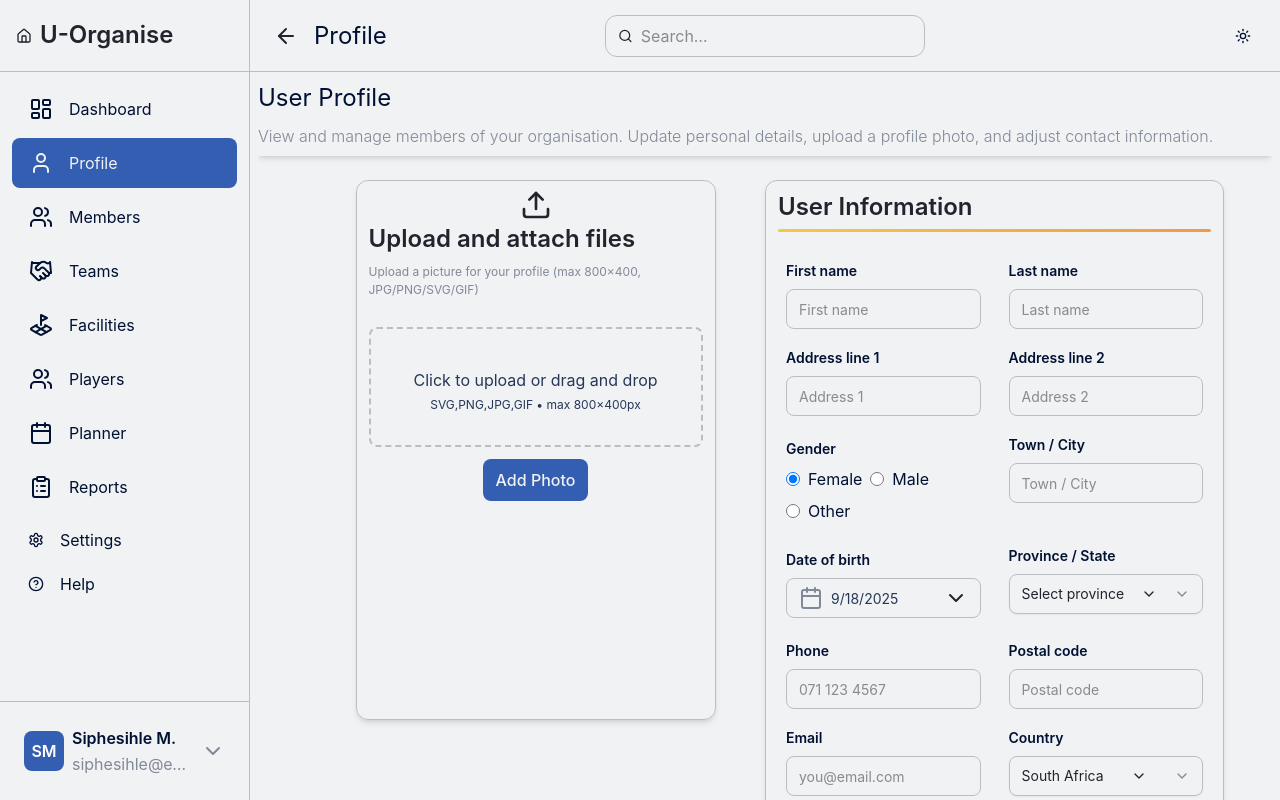
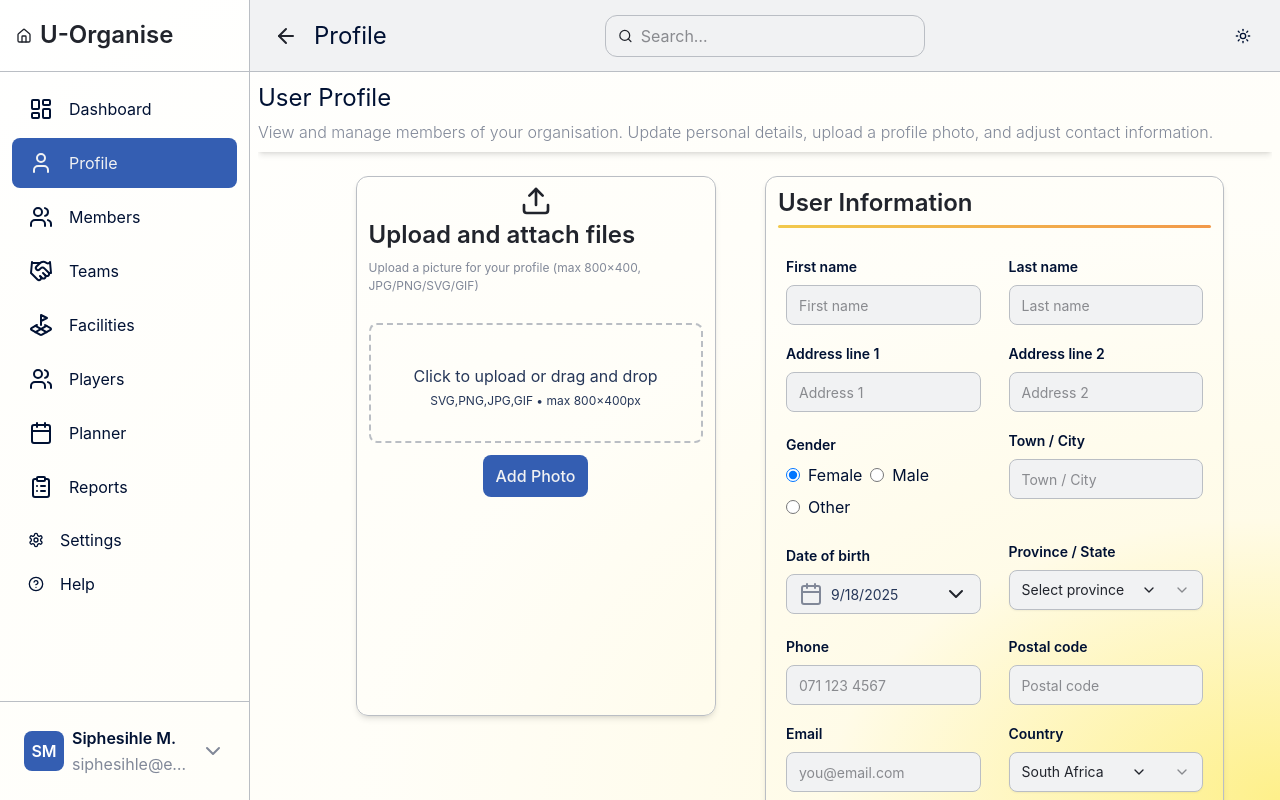
Before and after one commit to Sihle-Thwa/SportsManagment, a React (Vite) app in the folder frontend/: page /profile in a window 1280 px wide. Built offline with nearby package versions, Linux system fonts and the light colour scheme.

Commit message:
refactor: update CSS variables and styles for improved layout and design consistency across components

```diff
--- a/frontend/src/components/layout/mainlayout.css
+++ b/frontend/src/components/layout/mainlayout.css
@@ -16,7 +16,7 @@
 		"sidebar content";
 	height: 100vh;
 	width: 100vw;
-	background: var(--background, var(--colour-neutral-100));
+	background: var(--background-canvas);
 	color: var(--foreground, var(--colour-neutral-900));
 	transition: grid-template-columns var(--transition-fast)
 		var(--easing-smooth, cubic-bezier(0.4, 0, 0.2, 1));
--- a/frontend/src/index.css
+++ b/frontend/src/index.css
@@ -32,13 +32,11 @@
 	}
 
 	body {
-    margin: 0;
-    height: 100vh;
-    width: 100vw;
-    line-height: var(--line-height-normal);
+		margin: 0;
+		height: 100vh;
+		width: 100vw;
+		line-height: var(--line-height-normal);
 		font-family: var(--font-sans);
-		background: var(--background-surface);
 		color: var(--text-primary);
 	}
-
 }
--- a/frontend/src/pages/Profile/profile.css
+++ b/frontend/src/pages/Profile/profile.css
@@ -15,8 +15,10 @@
 .profileRoot {
 	display: flex;
 	flex-direction: column;
-	max-width: 1280px;
+	justify-content: flex-start;
+	max-width: 100vw;
 	width: 100%;
+	min-width: 320px;
 	height: 100%;
 	overflow: hidden;
 }
@@ -24,9 +26,9 @@
 .profileHeader {
 	display: flex;
 	flex-direction: row;
-	align-items: start;
 	box-shadow: var(--shadow-base);
 	width: 100%;
+	min-width: 320px;
 }
 
 .profileTitle {
@@ -35,14 +37,14 @@
 	font-size: var(--title-size-default);
 	font-weight: var(--font-weight-normal);
 	color: var(--text-primary);
+	margin: 0;
 }
 
 .profileSubtitle {
 	display: flex;
 	flex-direction: column;
-	margin-top: 8px;
+	margin-top: 4px;
 	margin-bottom: 8px;
-	width: 100%;
 	color: var(--card-foreground-secondary);
 	font-size: var(--subtitle-size-sm);
 	font-weight: var(--font-weight-light);
--- a/frontend/src/styles/colours.css
+++ b/frontend/src/styles/colours.css
@@ -9,6 +9,14 @@
 /* Section: Primary colour Palette */
 /* ---------------------------------- */
 :root {
+	--background-canvas-gradient: radial-gradient(
+		at bottom right,
+		#fef08a  0%,   /* bright soft yellow center */
+      rgba(255, 240, 163, 0.25) 25%,
+      rgba(255, 240, 163, 0.08) 50%,
+      rgba(255, 255, 255, 1) 100%    /* fade to white */
+	);
+
 	/***** Section: Primary colour Palette *****/
 	/* Primary colour Scale */
 	--colour-primary: hsl(220, 100%, 10%);
--- a/frontend/src/styles/semantic-tokens.css
+++ b/frontend/src/styles/semantic-tokens.css
@@ -1,8 +1,10 @@
 @import 'tailwindcss';
-
+@import './colours.css';
 /* semantic-tokens.css */
 
 /* Light Theme (default) */
+
+
 :root {
     /* Background */
     --background-canvas: var(--background-canvas-gradient);
```
